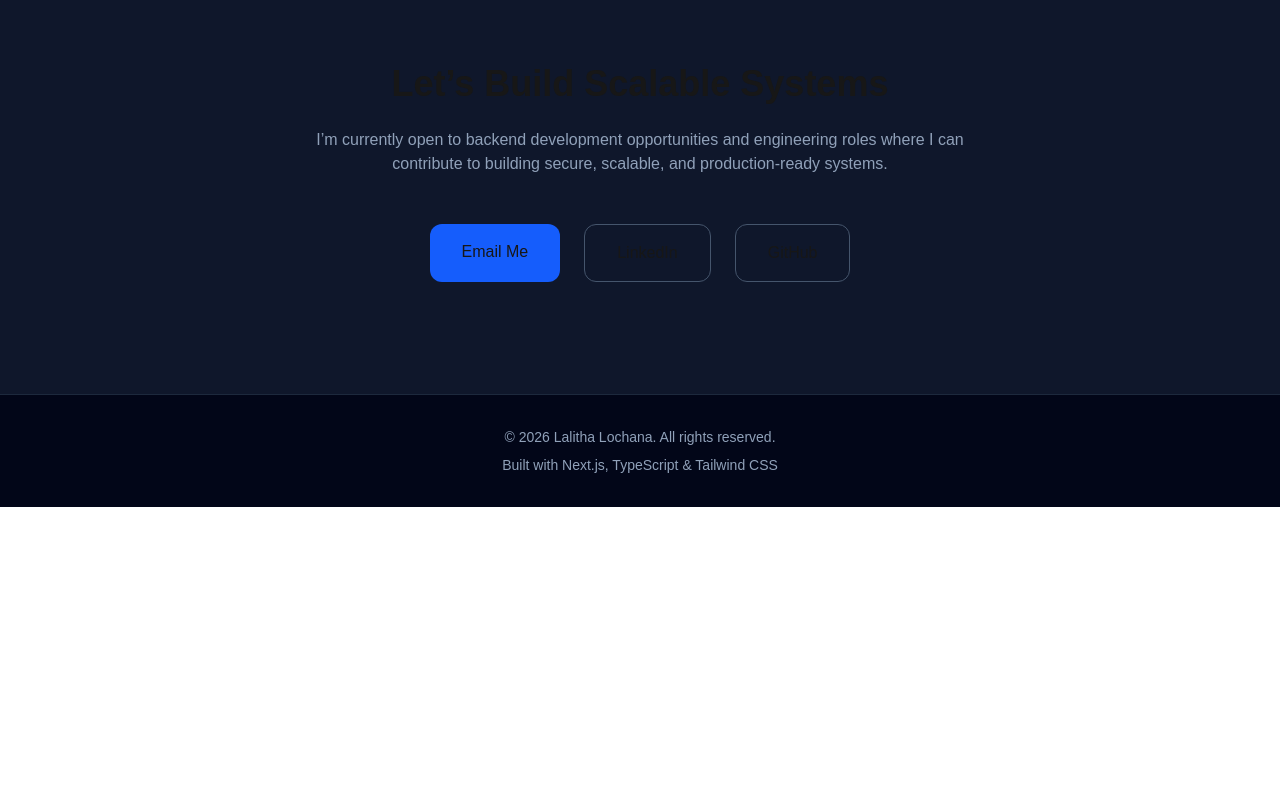
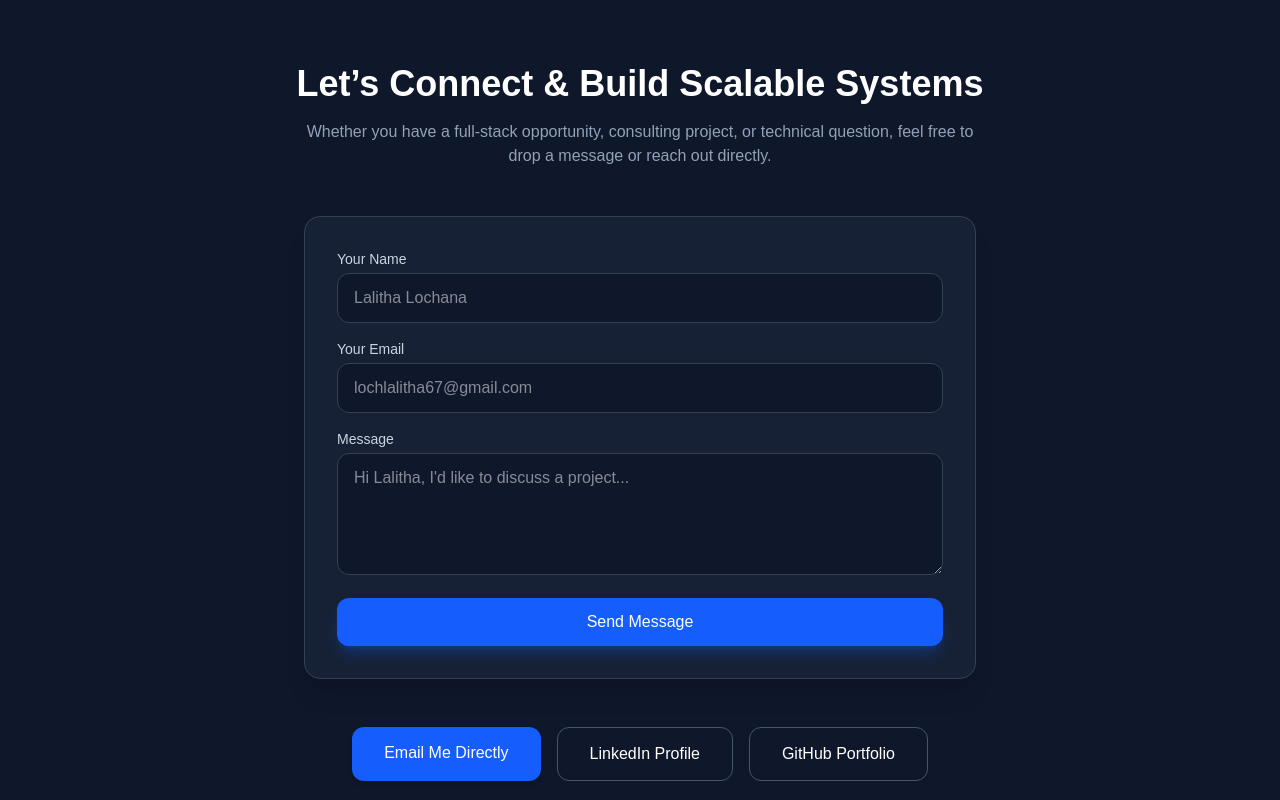
Before and after one commit to lalitha21012004/lalitha-portfolio, a Next.js app: page / in a window 1280 px wide. Shown: the part 3860-4660 px from the top of the page. Before the commit the page ends 4367 px from the top, so only its background shows below. Built offline with nearby package versions, Linux system fonts and the light colour scheme.

Commit message:
Enhance Contact component with form and styling
Updated the Contact component to include a contact form with submission handling and improved styling.

```diff
--- a/app/components/Contact.tsx
+++ b/app/components/Contact.tsx
@@ -1,48 +1,95 @@
+"use client";
+
+import React, { useState } from 'react';
+
 export default function Contact() {
+  const [submitted, setSubmitted] = useState(false);
+
+  const handleSubmit = (e: React.FormEvent) => {
+    e.preventDefault();
+    setSubmitted(true);
+    setTimeout(() => setSubmitted(false), 5000);
+  };
+
   return (
-    <section id="contact" className="py-28 px-6 bg-slate-900">
+    <section id="contact" className="py-28 px-6 bg-slate-900 text-white">
       <div className="max-w-4xl mx-auto text-center">
 
         {/* Heading */}
-        <h2 className="text-4xl font-bold mb-6">
-          Let’s Build Scalable Systems
-        </h2>
-
-        {/* Description */}
+        <h2 className="text-4xl font-bold mb-4">Let’s Connect & Build Scalable Systems</h2>
         <p className="text-slate-400 mb-12 max-w-2xl mx-auto">
-          I’m currently open to backend development opportunities and
-          engineering roles where I can contribute to building secure,
-          scalable, and production-ready systems.
+          Whether you have a full-stack opportunity, consulting project, or technical question, feel free to drop a message or reach out directly.
         </p>
 
-        {/* Contact Options */}
-        <div className="flex flex-col md:flex-row justify-center gap-6">
+        {/* Contact Form */}
+        <div className="bg-slate-800/60 border border-slate-700 rounded-2xl p-8 mb-12 text-left shadow-xl max-w-2xl mx-auto">
+          {submitted ? (
+            <div className="p-4 bg-emerald-900/50 border border-emerald-600 rounded-xl text-center text-emerald-300">
+              Thank you! Your message has been sent successfully.
+            </div>
+          ) : (
+            <form onSubmit={handleSubmit} className="space-y-4">
+              <div>
+                <label className="block text-sm font-medium text-slate-300 mb-1">Your Name</label>
+                <input
+                  type="text"
+                  required
+                  placeholder="Lalitha Lochana"
+                  className="w-full px-4 py-3 bg-slate-900 border border-slate-700 rounded-xl focus:outline-none focus:border-blue-500 text-white"
+                />
+              </div>
+              <div>
+                <label className="block text-sm font-medium text-slate-300 mb-1">Your Email</label>
+                <input
+                  type="email"
+                  required
+                  placeholder="lochlalitha67@gmail.com"
+                  className="w-full px-4 py-3 bg-slate-900 border border-slate-700 rounded-xl focus:outline-none focus:border-blue-500 text-white"
+                />
+              </div>
+              <div>
+                <label className="block text-sm font-medium text-slate-300 mb-1">Message</label>
+                <textarea
+                  rows={4}
+                  required
+                  placeholder="Hi Lalitha, I'd like to discuss a project..."
+                  className="w-full px-4 py-3 bg-slate-900 border border-slate-700 rounded-xl focus:outline-none focus:border-blue-500 text-white"
+                ></textarea>
+              </div>
+              <button
+                type="submit"
+                className="w-full py-3 bg-blue-600 hover:bg-blue-500 rounded-xl font-medium transition duration-300 shadow-lg shadow-blue-600/30"
+              >
+                Send Message
+              </button>
+            </form>
+          )}
+        </div>
 
+        {/* Action Links */}
+        <div className="flex flex-col md:flex-row justify-center gap-4">
           <a
             href="mailto:lochlalitha67@gmail.com"
-            className="px-8 py-4 bg-blue-600 rounded-xl hover:bg-blue-500 transition duration-300 font-medium"
+            className="px-8 py-3.5 bg-blue-600 rounded-xl hover:bg-blue-500 transition duration-300 font-medium shadow-md"
           >
-            Email Me
+            Email Me Directly
           </a>
-
           <a
             href="https://www.linkedin.com/in/g-lalitha-lochana-57a228276/"
             target="_blank"
             rel="noopener noreferrer"
-            className="px-8 py-4 border border-slate-600 rounded-xl hover:bg-slate-800 transition duration-300 font-medium"
+            className="px-8 py-3.5 border border-slate-600 rounded-xl hover:bg-slate-800 transition duration-300 font-medium"
           >
-            LinkedIn
+            LinkedIn Profile
           </a>
-
           <a
             href="https://github.com/lalitha21012004"
             target="_blank"
             rel="noopener noreferrer"
-            className="px-8 py-4 border border-slate-600 rounded-xl hover:bg-slate-800 transition duration-300 font-medium"
+            className="px-8 py-3.5 border border-slate-600 rounded-xl hover:bg-slate-800 transition duration-300 font-medium"
           >
-            GitHub
+            GitHub Portfolio
           </a>
-
         </div>
 
       </div>
```
